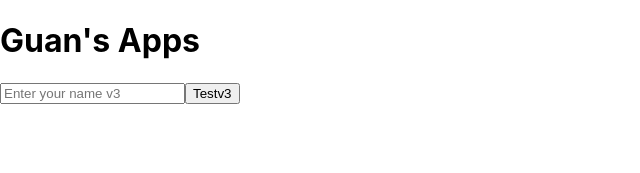
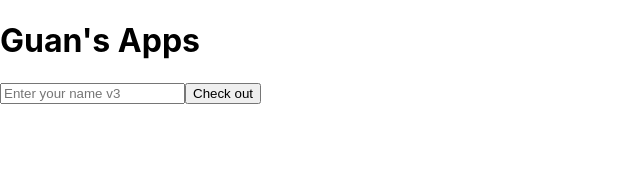
Before and after one commit to 54hg0220/monorepo, a React (Create React App) app in the folder frontend/: page / in a window 1280 px wide. Shown: the top 173 px of the page, without its empty margins (0-640 px from the left). Built offline with nearby package versions, Linux system fonts and the light colour scheme.

Commit message:
add unit test

```diff
--- a/frontend/src/App.js
+++ b/frontend/src/App.js
@@ -27,7 +27,7 @@ function App() {
           placeholder="Enter your name v3"
           required
         />
-        <button type="submitv2">Testv3</button>
+        <button type="submitv2">Check out</button>
       </form>
       {message && <p>{message}</p>}
     </div>
```
Also changed, not shown: 1 other file (tests, documents, lock files or other folders).
